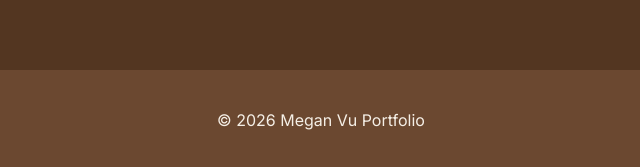
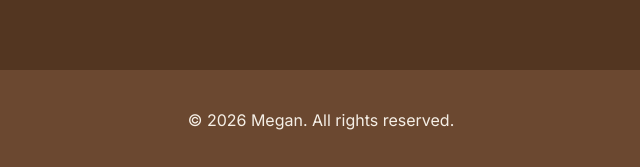
Before and after one commit to itsmeganvu/megplayground, a plain HTML site: page index.html in a window 1280 px wide. Shown: the part 750-917 px from the top of the page, 319-959 px from the left. Drawn offline with Linux system fonts and the light colour scheme.

Commit message:
Update index.html

```diff
--- a/index.html
+++ b/index.html
@@ -57,7 +57,7 @@
 </section>
 
 <footer>
-    © 2026 Megan Vu Portfolio
+ © 2026 Megan. All rights reserved.
 </footer>
 
 </body>
```
